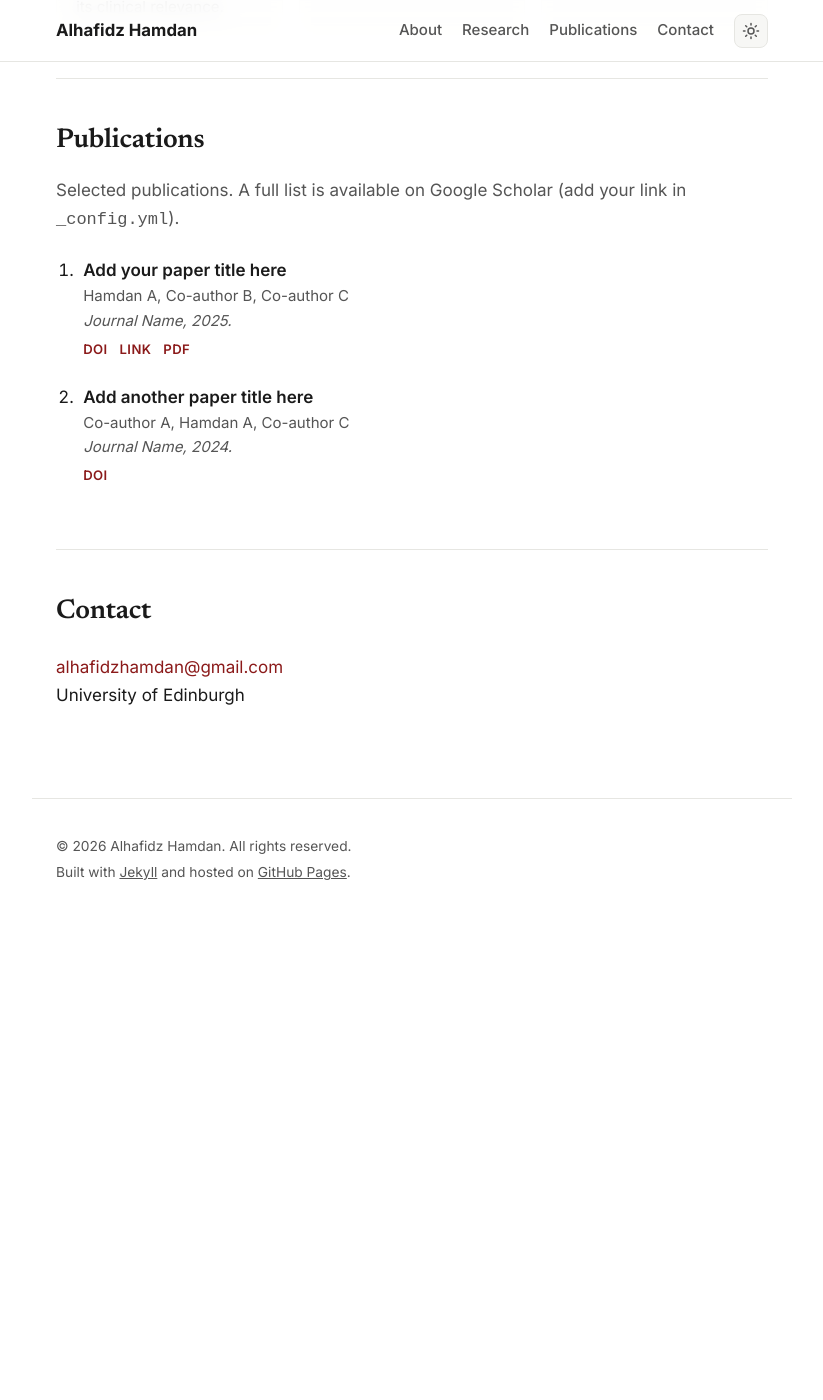
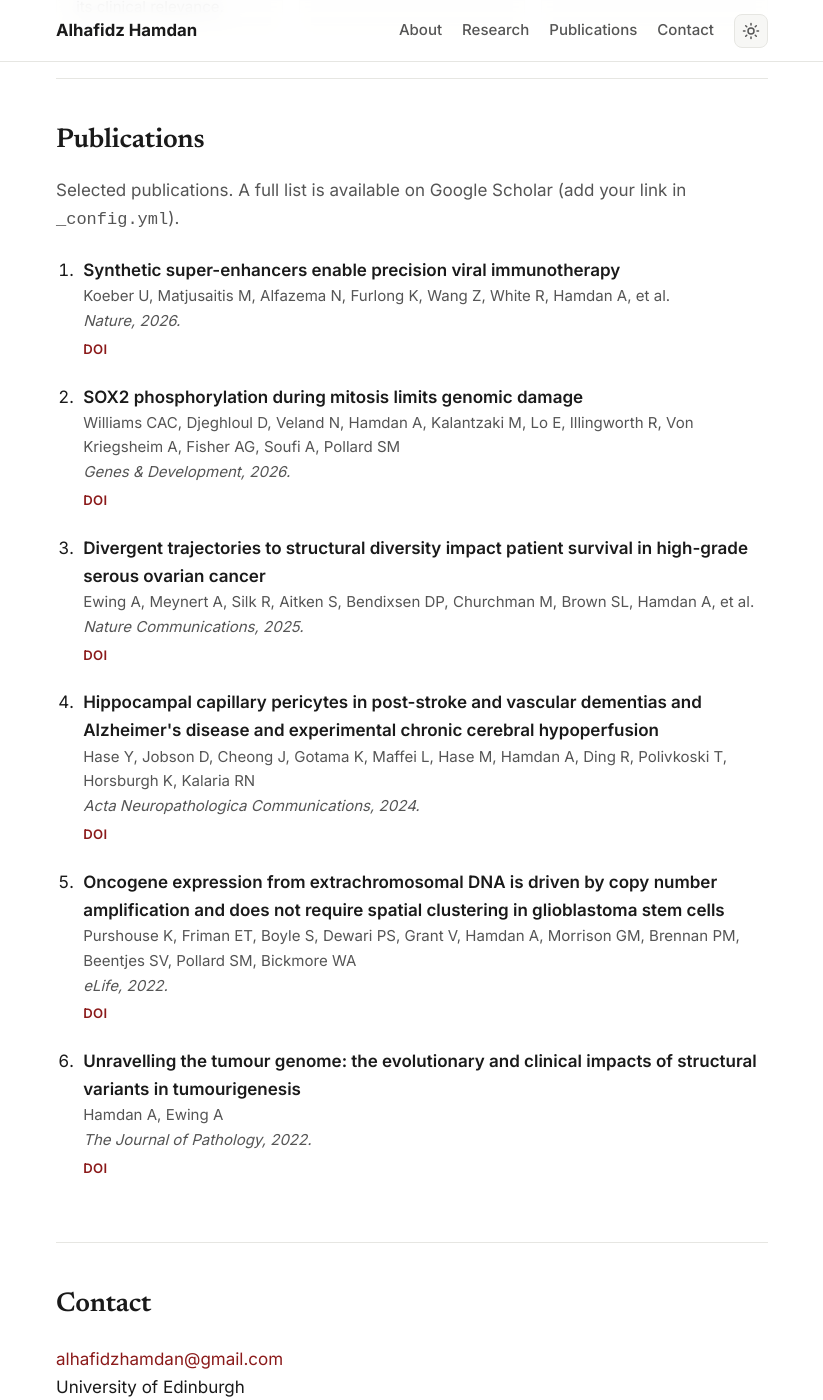
Before and after one commit to alhafidzhamdan/alhafidzhamdan.github.io, a Jekyll site: the page built from index.html, in a window 1280 px wide and 1400 px high, scrolled down 832 px. Shown: the whole window, without its empty margins (228-1051 px from the left). Built offline with Jekyll 4.4.1, drawn with Linux system fonts in a browser that asks for light colours; before the commit the page ends 1768 px from its top, so only the background shows below that.

Commit message:
Populate publications from PubMed

```diff
--- a/_data/publications.yml
+++ b/_data/publications.yml
@@ -1,18 +1,44 @@
 # ---------------------------------------------------------------------------
 # Publications  —  add one entry per paper (newest first).
 # Only `title` is required. Add `doi`, `url`, or `pdf` to show link buttons.
+#
+# Auto-populated from PubMed (July 2026). Cardiac-CT papers by a different
+# "Ashraf Hamdan" were excluded. Please verify and add any papers PubMed
+# doesn't index (e.g. preprints, book chapters).
 # ---------------------------------------------------------------------------
 
-- title: "Add your paper title here"
-  authors: "Hamdan A, Co-author B, Co-author C"
-  venue: "Journal Name"
+- title: "Synthetic super-enhancers enable precision viral immunotherapy"
+  authors: "Koeber U, Matjusaitis M, Alfazema N, Furlong K, Wang Z, White R, Hamdan A, et al."
+  venue: "Nature"
+  year: 2026
+  doi: "10.1038/s41586-026-10329-6"
+
+- title: "SOX2 phosphorylation during mitosis limits genomic damage"
+  authors: "Williams CAC, Djeghloul D, Veland N, Hamdan A, Kalantzaki M, Lo E, Illingworth R, Von Kriegsheim A, Fisher AG, Soufi A, Pollard SM"
+  venue: "Genes & Development"
+  year: 2026
+  doi: "10.1101/gad.352664.125"
+
+- title: "Divergent trajectories to structural diversity impact patient survival in high-grade serous ovarian cancer"
+  authors: "Ewing A, Meynert A, Silk R, Aitken S, Bendixsen DP, Churchman M, Brown SL, Hamdan A, et al."
+  venue: "Nature Communications"
   year: 2025
-  doi: ""            # e.g. 10.1038/s41586-024-00000-0  (no https://doi.org/ prefix)
-  url: ""            # optional alternative link
-  pdf: ""            # optional local PDF, e.g. /assets/pdf/paper.pdf
+  doi: "10.1038/s41467-025-60655-y"
 
-- title: "Add another paper title here"
-  authors: "Co-author A, Hamdan A, Co-author C"
-  venue: "Journal Name"
+- title: "Hippocampal capillary pericytes in post-stroke and vascular dementias and Alzheimer's disease and experimental chronic cerebral hypoperfusion"
+  authors: "Hase Y, Jobson D, Cheong J, Gotama K, Maffei L, Hase M, Hamdan A, Ding R, Polivkoski T, Horsburgh K, Kalaria RN"
+  venue: "Acta Neuropathologica Communications"
   year: 2024
-  doi: ""
+  doi: "10.1186/s40478-024-01737-8"
+
+- title: "Oncogene expression from extrachromosomal DNA is driven by copy number amplification and does not require spatial clustering in glioblastoma stem cells"
+  authors: "Purshouse K, Friman ET, Boyle S, Dewari PS, Grant V, Hamdan A, Morrison GM, Brennan PM, Beentjes SV, Pollard SM, Bickmore WA"
+  venue: "eLife"
+  year: 2022
+  doi: "10.7554/eLife.80207"
+
+- title: "Unravelling the tumour genome: the evolutionary and clinical impacts of structural variants in tumourigenesis"
+  authors: "Hamdan A, Ewing A"
+  venue: "The Journal of Pathology"
+  year: 2022
+  doi: "10.1002/path.5901"
```
